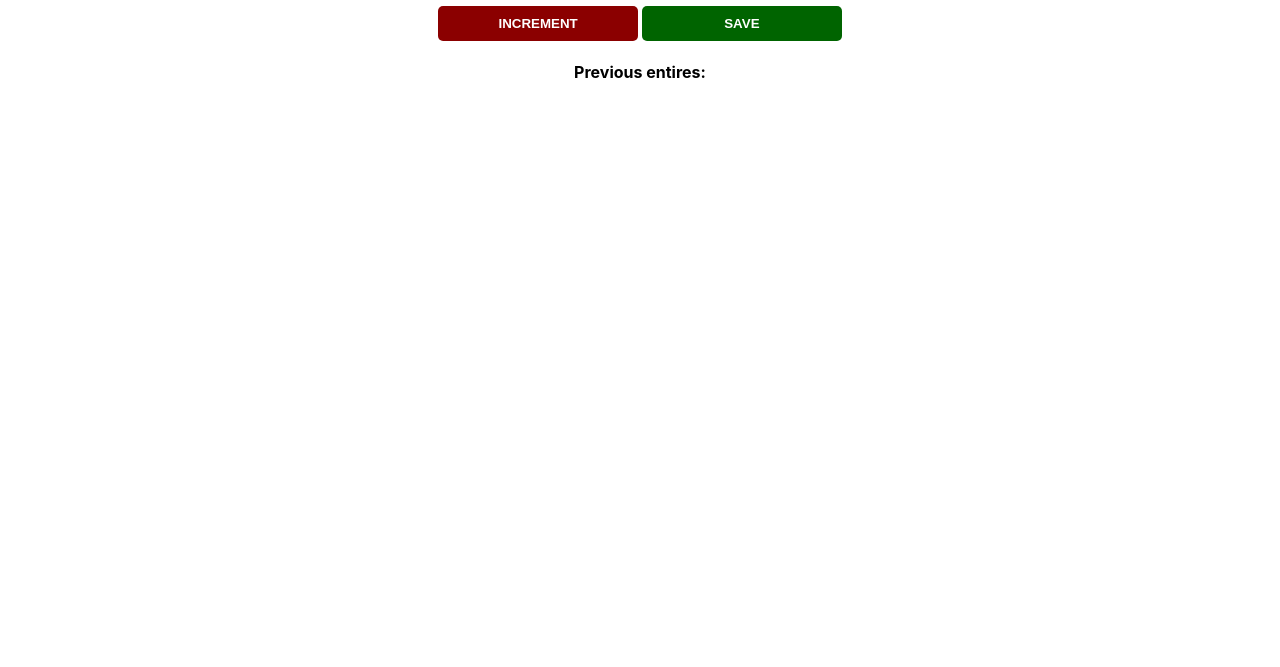
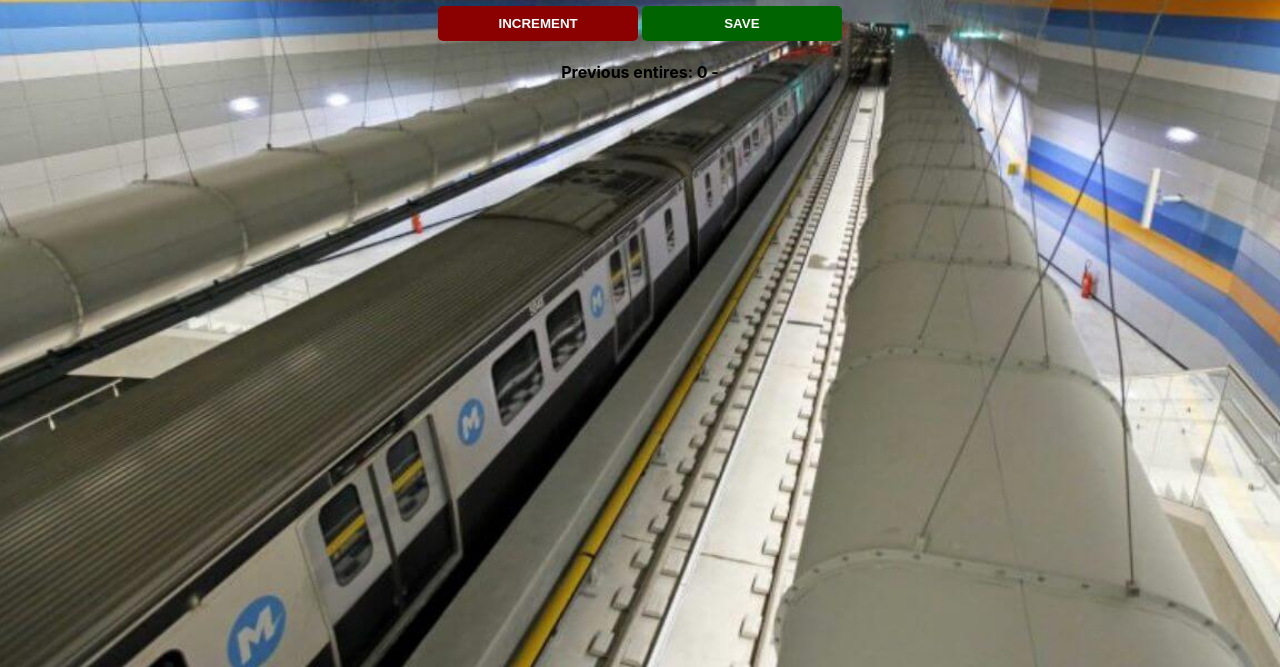
Before and after one commit to junowoz/laboratory, a plain HTML site: page js_passenger_counter/index.html in a window 1280 px wide. Both pictures are taken after a click on the button "SAVE". Shown: the part 133-800 px from the top of the page. Drawn offline with Linux system fonts and the light colour scheme.

Commit message:
count_passengers_final

```diff
--- a/js_passenger_counter/index.css
+++ b/js_passenger_counter/index.css
@@ -1,5 +1,5 @@
 body {
-    background-image: url("station.jpg");
+    background-image: url("bg.jpg");
     background-size: cover;
     font-family: -apple-system, BlinkMacSystemFont, 'Segoe UI', Roboto, Oxygen, Ubuntu, Cantarell, 'Open Sans', 'Helvetica Neue', sans-serif;
     font-weight: bold;
--- a/js_passenger_counter/index.js
+++ b/js_passenger_counter/index.js
@@ -1,5 +1,6 @@
-// 1. Grab the save-el paragrah and store it in a variable called saveEl
+let saveEl = document.getElementById("save-el")
 let countEl = document.getElementById("count-el")
+let totalEl = document.getElementById("total-el")
 let count = 0
 
 function increment() {
@@ -8,8 +9,8 @@ function increment() {
 }
 
 function save() {
-    // 2. Create a variable that contains both the count and the dash separator, i.e. "12 - "
-    // 3. Render the variable in the saveEl using innerText
-    // NB: Make sure to not delete the existing content of the paragraph
-    console.log(count)
+    let countStr = count + " - "
+    saveEl.textContent += countStr
+    countEl.innerText = 0
+    count = 0
 }
```
